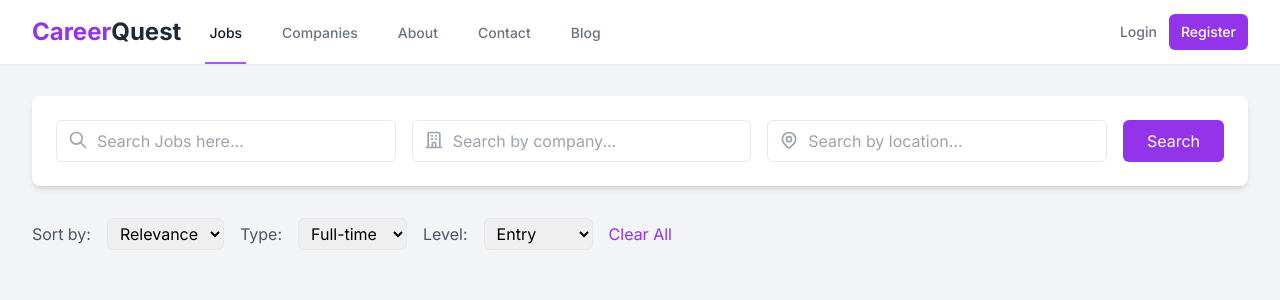
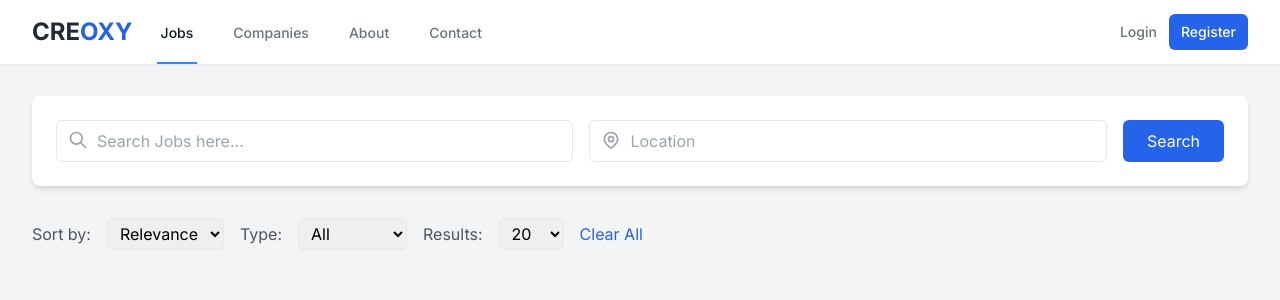
Before and after one commit to bho-sad-ike/cre, a Flask app: page / in a window 1280 px wide. Shown: the top 300 px of the page. Run offline with Flask 2, Linux system fonts and the light colour scheme; some libraries are stand-ins or nearby versions.

Commit message:
interface update

```diff
--- a/templates/index.html
+++ b/templates/index.html
@@ -3,7 +3,7 @@
 <head>
     <meta charset="UTF-8">
     <meta name="viewport" content="width=device-width, initial-scale=1.0">
-    <title>CareerQuest</title>
+    <title>CREOXY Job Search</title>
     <script src="https://cdn.tailwindcss.com"></script>
     <link href="https://fonts.googleapis.com/css2?family=Inter:wght@400;500;600;700&display=swap" rel="stylesheet">
     <style>
@@ -18,19 +18,18 @@
             <div class="flex justify-between h-16">
                 <div class="flex">
                     <div class="flex-shrink-0 flex items-center">
-                        <span class="text-2xl font-bold text-purple-600">Career<span class="text-gray-800">Quest</span></span>
+                        <span class="text-2xl font-bold"><span class="text-gray-800">CRE</span><span class="text-blue-600">OXY</span></span>
                     </div>
                     <div class="hidden sm:ml-6 sm:flex sm:space-x-8">
-                        <a href="#" class="border-purple-500 text-gray-900 inline-flex items-center px-1 pt-1 border-b-2 text-sm font-medium">Jobs</a>
+                        <a href="#" class="border-blue-500 text-gray-900 inline-flex items-center px-1 pt-1 border-b-2 text-sm font-medium">Jobs</a>
                         <a href="#" class="border-transparent text-gray-500 hover:border-gray-300 hover:text-gray-700 inline-flex items-center px-1 pt-1 border-b-2 text-sm font-medium">Companies</a>
                         <a href="#" class="border-transparent text-gray-500 hover:border-gray-300 hover:text-gray-700 inline-flex items-center px-1 pt-1 border-b-2 text-sm font-medium">About</a>
                         <a href="#" class="border-transparent text-gray-500 hover:border-gray-300 hover:text-gray-700 inline-flex items-center px-1 pt-1 border-b-2 text-sm font-medium">Contact</a>
-                        <a href="#" class="border-transparent text-gray-500 hover:border-gray-300 hover:text-gray-700 inline-flex items-center px-1 pt-1 border-b-2 text-sm font-medium">Blog</a>
                     </div>
                 </div>
                 <div class="hidden sm:ml-6 sm:flex sm:items-center">
                     <a href="#" class="text-gray-500 hover:text-gray-700 px-3 py-2 rounded-md text-sm font-medium">Login</a>
-                    <a href="#" class="bg-purple-600 text-white px-3 py-2 rounded-md text-sm font-medium hover:bg-purple-700">Register</a>
+                    <a href="#" class="bg-blue-600 text-white px-3 py-2 rounded-md text-sm font-medium hover:bg-blue-700">Register</a>
                 </div>
             </div>
         </div>
@@ -41,46 +40,41 @@
             <form id="searchForm" method="POST" class="flex flex-col md:flex-row gap-4">
                 <div class="flex-grow">
                     <div class="relative">
-                        <input type="text" id="search_term" name="search_term" placeholder="Search Jobs here..." class="w-full pl-10 pr-4 py-2 border rounded-md focus:outline-none focus:ring-2 focus:ring-purple-600">
+                        <input type="text" id="search_term" name="search_term" placeholder="Search Jobs here..." class="w-full pl-10 pr-4 py-2 border rounded-md focus:outline-none focus:ring-2 focus:ring-blue-600">
                         <svg class="absolute left-3 top-2.5 h-5 w-5 text-gray-400" fill="none" stroke="currentColor" viewBox="0 0 24 24" xmlns="http://www.w3.org/2000/svg"><path stroke-linecap="round" stroke-linejoin="round" stroke-width="2" d="M21 21l-6-6m2-5a7 7 0 11-14 0 7 7 0 0114 0z"></path></svg>
                     </div>
                 </div>
                 <div class="flex-grow">
                     <div class="relative">
-                        <input type="text" id="company" name="company" placeholder="Search by company..." class="w-full pl-10 pr-4 py-2 border rounded-md focus:outline-none focus:ring-2 focus:ring-purple-600">
-                        <svg class="absolute left-3 top-2.5 h-5 w-5 text-gray-400" fill="none" stroke="currentColor" viewBox="0 0 24 24" xmlns="http://www.w3.org/2000/svg"><path stroke-linecap="round" stroke-linejoin="round" stroke-width="2" d="M19 21V5a2 2 0 00-2-2H7a2 2 0 00-2 2v16m14 0h2m-2 0h-5m-9 0H3m2 0h5M9 7h1m-1 4h1m4-4h1m-1 4h1m-5 10v-5a1 1 0 011-1h2a1 1 0 011 1v5m-4 0h4"></path></svg>
-                    </div>
-                </div>
-                <div class="flex-grow">
-                    <div class="relative">
-                        <input type="text" id="location" name="location" placeholder="Search by location..." class="w-full pl-10 pr-4 py-2 border rounded-md focus:outline-none focus:ring-2 focus:ring-purple-600">
+                        <input type="text" id="location" name="location" placeholder="Location" class="w-full pl-10 pr-4 py-2 border rounded-md focus:outline-none focus:ring-2 focus:ring-blue-600">
                         <svg class="absolute left-3 top-2.5 h-5 w-5 text-gray-400" fill="none" stroke="currentColor" viewBox="0 0 24 24" xmlns="http://www.w3.org/2000/svg"><path stroke-linecap="round" stroke-linejoin="round" stroke-width="2" d="M17.657 16.657L13.414 20.9a1.998 1.998 0 01-2.827 0l-4.244-4.243a8 8 0 1111.314 0z"></path><path stroke-linecap="round" stroke-linejoin="round" stroke-width="2" d="M15 11a3 3 0 11-6 0 3 3 0 016 0z"></path></svg>
                     </div>
                 </div>
-                <button type="submit" class="bg-purple-600 text-white px-6 py-2 rounded-md hover:bg-purple-700 focus:outline-none focus:ring-2 focus:ring-purple-600 focus:ring-opacity-50">Search</button>
+                <button type="submit" class="bg-blue-600 text-white px-6 py-2 rounded-md hover:bg-blue-700 focus:outline-none focus:ring-2 focus:ring-blue-600 focus:ring-opacity-50">Search</button>
             </form>
         </div>
 
         <div class="mb-4 flex flex-wrap items-center gap-4">
             <span class="text-gray-600">Sort by:</span>
-            <select id="sortBy" class="border rounded-md px-2 py-1">
+            <select id="sortBy" name="sort_by" class="border rounded-md px-2 py-1">
                 <option value="relevance">Relevance</option>
                 <option value="date">Date</option>
                 <option value="salary">Salary</option>
             </select>
             <span class="text-gray-600">Type:</span>
-            <select id="jobType" class="border rounded-md px-2 py-1">
+            <select id="jobType" name="job_type" class="border rounded-md px-2 py-1">
+                <option value="all">All</option>
                 <option value="full-time">Full-time</option>
                 <option value="part-time">Part-time</option>
                 <option value="contract">Contract</option>
             </select>
-            <span class="text-gray-600">Level:</span>
-            <select id="jobLevel" class="border rounded-md px-2 py-1">
-                <option value="entry">Entry</option>
-                <option value="mid">Mid-level</option>
-                <option value="senior">Senior</option>
+            <span class="text-gray-600">Results:</span>
+            <select id="resultsWanted" name="results_wanted" class="border rounded-md px-2 py-1">
+                <option value="20">20</option>
+                <option value="50">50</option>
+                <option value="100">100</option>
             </select>
-            <button id="clearFilters" class="text-purple-600 hover:text-purple-800">Clear All</button>
+            <button id="clearFilters" class="text-blue-600 hover:text-blue-800">Clear All</button>
         </div>
 
         {% if error %}
@@ -91,21 +85,22 @@
         {% endif %}
 
         {% if jobs %}
-        <div id="jobResults" class="grid grid-cols-1 md:grid-cols-2 lg:grid-cols-4 gap-6">
+        <div id="jobResults" class="grid grid-cols-1 md:grid-cols-2 lg:grid-cols-3 gap-6">
             {% for job in jobs %}
-            <div class="bg-white rounded-lg shadow-md overflow-hidden {% if loop.index == 1 %}border-2 border-purple-500{% endif %}">
-                <div class="p-6 {% if loop.index == 1 %}bg-purple-600 text-white{% endif %}">
+            <div class="bg-white rounded-lg shadow-md overflow-hidden">
+                <div class="p-6">
                     <h3 class="font-bold text-lg mb-2">{{ job.title }}</h3>
-                    <p class="text-sm mb-2 {% if loop.index == 1 %}text-purple-200{% else %}text-gray-600{% endif %}">{{ job.location }}</p>
-                    <p class="text-sm mb-4">{{ job.company }}</p>
-                    <p class="text-sm mb-4 line-clamp-3">{{ job.description }}</p>
-                    <div class="flex items-center text-sm {% if loop.index == 1 %}text-purple-200{% else %}text-gray-500{% endif %}">
+                    <p class="text-sm mb-2 text-gray-600">{{ job.company }}</p>
+                    <p class="text-sm mb-2 text-gray-600">{{ job.location }}</p>
+                    <p class="text-sm mb-4">{{ job.job_type }}</p>
+                    <p class="text-sm mb-4">{{ job.salary }}</p>
+                    <div class="flex items-center text-sm text-gray-500">
                         <svg class="h-4 w-4 mr-1" fill="none" stroke="currentColor" viewBox="0 0 24 24" xmlns="http://www.w3.org/2000/svg"><path stroke-linecap="round" stroke-linejoin="round" stroke-width="2" d="M12 8v4l3 3m6-3a9 9 0 11-18 0 9 9 0 0118 0z"></path></svg>
                         <span>{{ job.date }}</span>
                     </div>
                 </div>
                 <div class="px-6 py-4 bg-gray-50">
-                    <a href="{{ job.job_url }}" target="_blank" class="block w-full text-center {% if loop.index == 1 %}bg-white text-purple-600 hover:bg-purple-50{% else %}bg-purple-600 text-white hover:bg-purple-700{% endif %} font-semibold py-2 px-4 rounded-md transition duration-300">Apply Now</a>
+                    <a href="{{ job.job_url }}" target="_blank" class="block w-full text-center bg-blue-600 text-white hover:bg-blue-700 font-semibold py-2 px-4 rounded-md transition duration-300">Apply Now</a>
                 </div>
             </div>
             {% endfor %}
@@ -130,13 +125,13 @@
 
         document.getElementById('clearFilters').addEventListener('click', function() {
             document.getElementById('sortBy').value = 'relevance';
-            document.getElementById('jobType').value = 'full-time';
-            document.getElementById('jobLevel').value = 'entry';
+            document.getElementById('jobType').value = 'all';
+            document.getElementById('resultsWanted').value = '20';
             // Here you would typically trigger a new search with cleared filters
         });
 
         // Add event listeners for filter changes
-        ['sortBy', 'jobType', 'jobLevel'].forEach(function(id) {
+        ['sortBy', 'jobType', 'resultsWanted'].forEach(function(id) {
             document.getElementById(id).addEventListener('change', function() {
                 // Here you would typically trigger a new search with updated filters
             });
```
